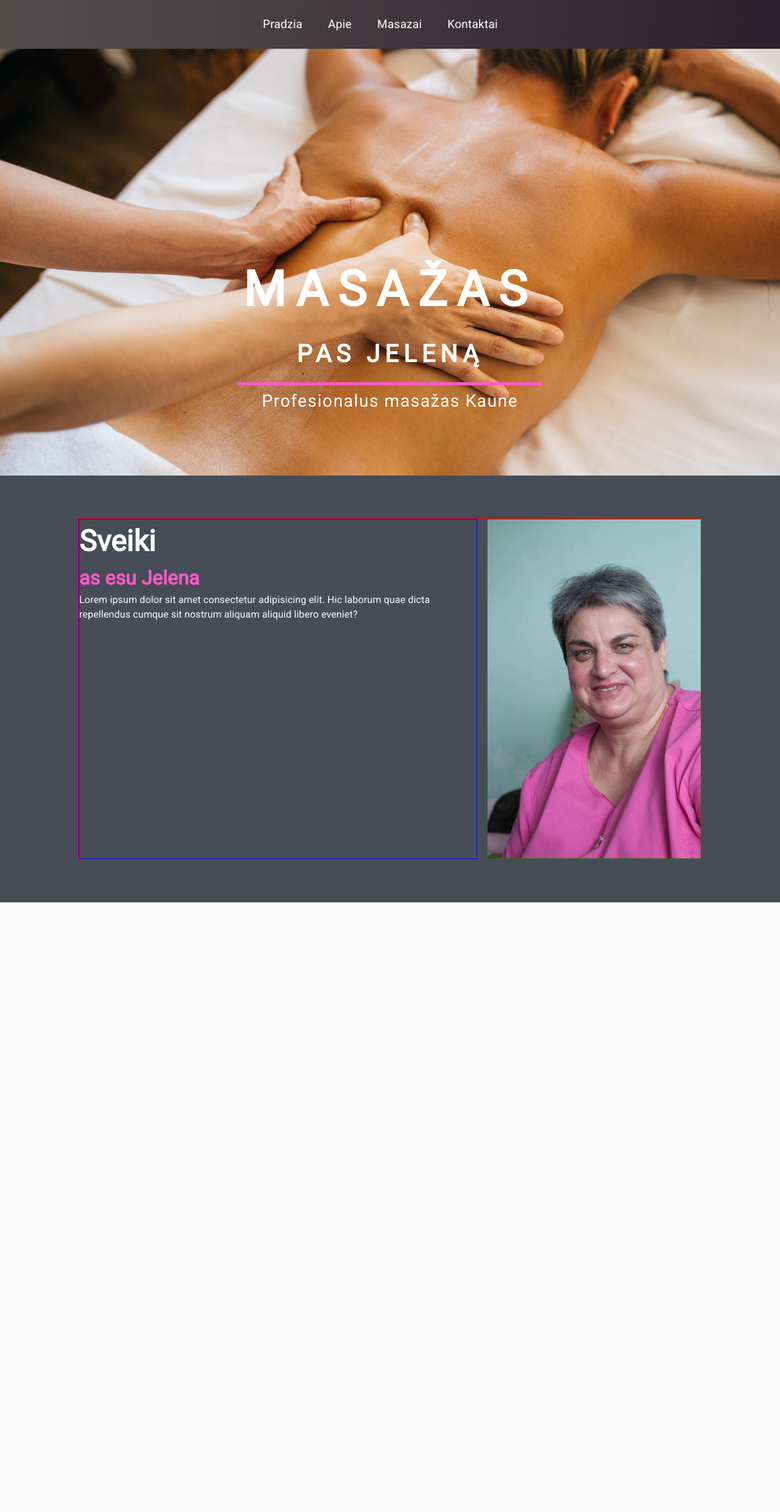
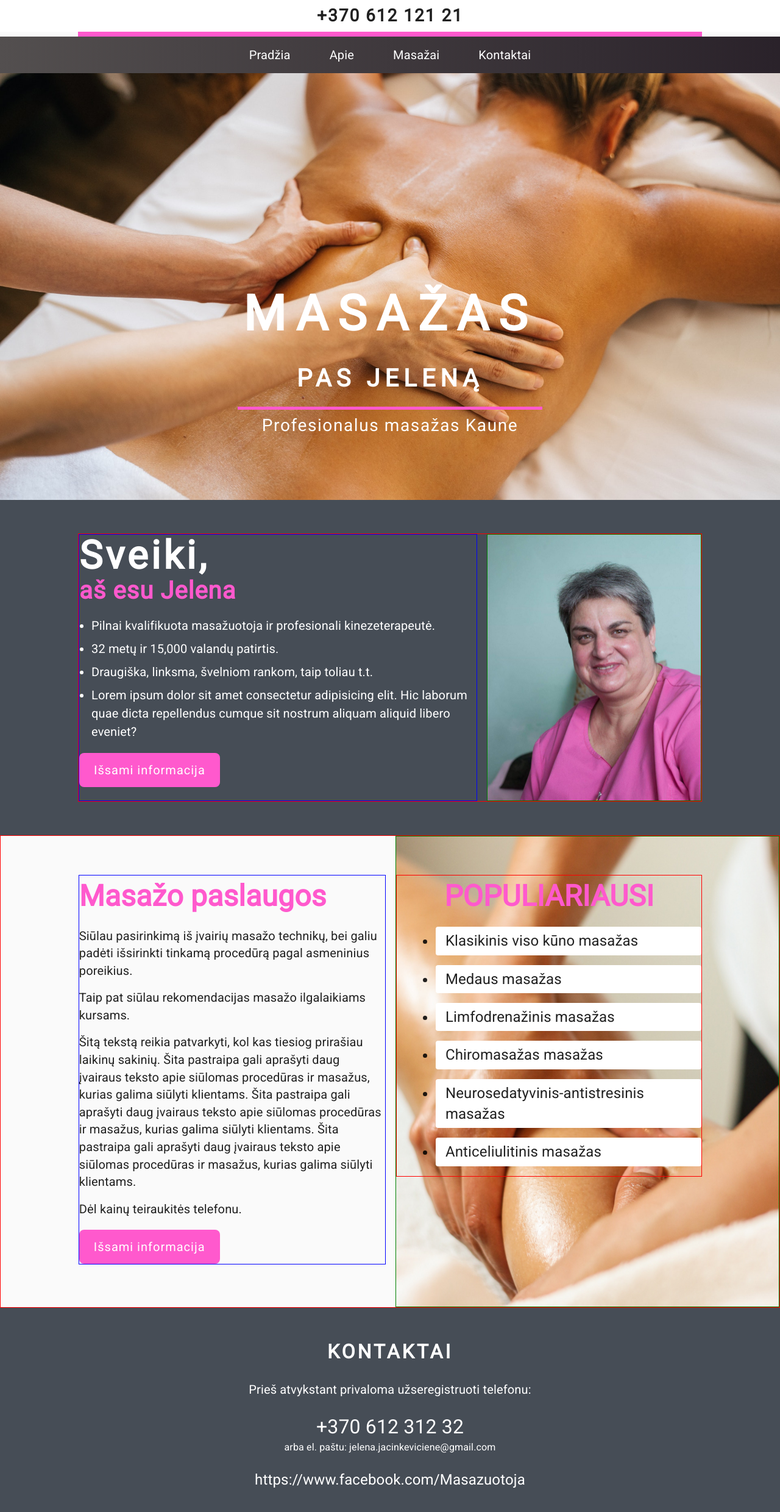
Before and after one commit to irgipaulius/website-masazai.net, a React (Create React App) app: page / in a window 1280 px wide. Shown: the top 2480 px of the page at 61% size. Before the commit the page ends 1480 px from the top, so only its background shows below. Built offline with nearby package versions, Linux system fonts and the light colour scheme.

Commit message:
CSS update + mob. in NavBar + Main component + Contact component

```diff
--- a/src/App.css
+++ b/src/App.css
@@ -1,4 +1,4 @@
-.App {
+/* .App {
   text-align: center;
 }
 
@@ -35,4 +35,4 @@
   to {
     transform: rotate(360deg);
   }
-}
+} */
--- a/src/App.js
+++ b/src/App.js
@@ -5,6 +5,8 @@ import "fontsource-roboto";
 import NavBar from "./components/NavBar";
 import Hero from "./components/Hero";
 import About from "./components/About";
+import Main from "./components/Main";
+import Contact from "./components/Contact";
 
 function App() {
   return (
@@ -13,6 +15,8 @@ function App() {
       <NavBar />
       <Hero />
       <About />
+      <Main />
+      <Contact />
     </div>
   );
 }
--- a/src/components/About.css
+++ b/src/components/About.css
@@ -8,7 +8,7 @@
   background-color: #464D56;
   max-width: 100%;
   /* height: auto; */
-  height: 700px;
+  height: 550px;
 
   display: flex;
   /* flex-direction: column; */
@@ -30,7 +30,7 @@
   flex-direction: row;
   justify-content: space-between;
   /* align-items: center; */
-  gap: 1rem;
+  gap: 16px;
 
   border: 1px solid red;
 }
@@ -41,8 +41,8 @@
 
   /* display: flex;
   flex-direction: column;
-  justify-content: flex-start;
-  align-items: flex-start; */
+  justify-content: space-between; */
+  /* align-items: flex-start; */
 
   text-align: left;
   line-height: 1.5;
@@ -64,17 +64,42 @@
 }
 
 .about__title {
-  font-size: 3rem;
-  /* letter-spacing: 1rem; */
+  font-size: 64px;
+  line-height: 1.1;
+  letter-spacing: 5px;
   font-weight: bold;
 }
 .about__subtitle {
-  font-size: 2rem;
-  /* letter-spacing: 0.5rem; */
+  font-size: 40px;
+  line-height: 1.1;
+  letter-spacing: 1px;
   font-weight: bold;
   color: #FF59CD;
+  margin-bottom: 20px;
 }
 .about__text {
-  font-size: 1rem;
+  font-size: 20px;
+  padding: 0 0 0 20px;
   /* letter-spacing: 0.1rem; */
 }
+
+.about__text li {
+  margin-bottom: 8px;
+}
+.about__text li:last-child {
+  margin-bottom: 0;
+}
+
+.about__btn {
+  background-color: #FF59CD;
+  color: white;
+  border: none;
+  border-radius: 8px;
+  padding: 16px 24px;
+  /* margin: 16px 0; */
+  font-family: inherit;
+  font-size: 20px;
+  cursor: pointer;
+  margin-top: 20px;
+  letter-spacing: 1px;
+}
--- a/src/components/About.js
+++ b/src/components/About.js
@@ -7,9 +7,19 @@ export default function About() {
     <div className="about">
       <div className="about__content">
         <div className="about__text__container">
-          <p className="about__title">Sveiki</p>
-          <p className="about__subtitle">as esu Jelena</p>
-          <p className="about__text">Lorem ipsum dolor sit amet consectetur adipisicing elit. Hic laborum quae dicta repellendus cumque sit nostrum aliquam aliquid libero eveniet?</p>
+          <p className="about__title">Sveiki,</p>
+          <p className="about__subtitle">aš esu Jelena</p>
+          <ul className="about__text">
+            <li>Pilnai kvalifikuota masažuotoja ir profesionali kinezeterapeutė.</li>
+            <li>32 metų ir 15,000 valandų patirtis.</li>
+            <li>Draugiška, linksma, švelniom rankom, taip toliau t.t.</li>
+            <li>
+              Lorem ipsum dolor sit amet consectetur adipisicing elit. Hic laborum quae dicta
+              repellendus cumque sit nostrum aliquam aliquid libero eveniet?
+            </li>
+          </ul>
+
+          <button className="about__btn">Išsami informacija</button>
         </div>
         <div className="about__image__container">
           <img className="about__image" src="/images/profile.jpeg" alt="" />
--- /dev/null
+++ b/src/components/Contact.css
@@ -0,0 +1,54 @@
+* {
+  box-sizing: border-box;
+  margin: 0;
+  padding: 0;
+}
+
+.contact {
+  background-color: #464d56;
+  max-width: 100%;
+  /* height: auto; */
+  height: 350px;
+
+  display: flex;
+  flex-direction: column;
+  justify-content: center;
+  align-items: center;
+  gap: 24px;
+
+  color: white;
+}
+
+.contact__title {
+  font-size: 32px;
+  font-weight: bold;
+  letter-spacing: 4px;
+}
+
+.contact__subtitle {
+  font-size: 20px;
+}
+
+.contact__mob__email {
+  display: flex;
+  flex-direction: column;
+  justify-content: center;
+  align-items: center;
+}
+
+.mob {
+  font-size: 32px;
+}
+
+.email {
+  font-size: 16px;
+}
+
+.contact__facebook {
+  font-size: 24px;
+}
+
+a {
+  text-decoration: none;
+  color: white;
+}
--- /dev/null
+++ b/src/components/Contact.js
@@ -0,0 +1,22 @@
+import React from "react";
+
+import "./Contact.css";
+
+export default function Contact() {
+  return (
+    <div className="contact">
+      <p className="contact__title">KONTAKTAI</p>
+      <p className="contact__subtitle">Prieš atvykstant privaloma užseregistruoti telefonu:</p>
+      <div className="contact__mob__email">
+        <p className="mob">+370 612 312 32</p>
+        <p className="email">
+          arba el. paštu:{" "}
+          <a href="mailto:jelena.jacinkeviciene@gmail.com">jelena.jacinkeviciene@gmail.com</a>
+        </p>
+      </div>
+      <p className="contact__facebook">
+        <a href="https://www.facebook.com/Masazuotoja">https://www.facebook.com/Masazuotoja</a>
+      </p>
+    </div>
+  );
+}
--- a/src/components/Hero.css
+++ b/src/components/Hero.css
@@ -32,7 +32,7 @@
   flex-direction: column;
   justify-content: flex-end;
   align-items: center;
-  gap: 1rem;
+  gap: 16px;
 
   line-height: 1.5;
   text-align: center;
--- /dev/null
+++ b/src/components/Main.css
@@ -0,0 +1,106 @@
+* {
+  box-sizing: border-box;
+  margin: 0;
+  padding: 0;
+}
+
+.main {
+  max-width: 100%;
+  height: 775px;
+  display: flex;
+  flex-direction: row;
+  justify-content: center;
+  align-items: center;
+}
+
+.main__content {
+  display: flex;
+  flex-direction: row;
+  justify-content: center;
+  align-items: flex-start;
+
+  width: 100%;
+  height: 100%;
+  gap: 16px;
+
+  border: 1px solid red;
+}
+
+.main__text__container {
+  width: 40%;
+  margin-left: 10%;
+  margin-top: 5%;
+  /* padding-right: 1rem; */
+  /* height: 80%; */
+  border: 1px solid blue;
+}
+
+.main__image__container {
+  width: 50%;
+  height: 100%;
+  background-image: url("/public/images/temp_main-image-container.jpg");
+  background-position: center;
+  background-repeat: no-repeat;
+  background-size: cover;
+
+  display: flex;
+  /* flex-direction: column; */
+  justify-content: flex-start;
+  align-items: flex-start;
+
+  border: 1px solid green;
+}
+
+.points__container {
+  width: 80%;
+  /* height: 80%; */
+  margin-top: 10%;
+
+  border: 1px solid red;
+}
+
+
+.main__title, .points__container__title {
+  font-size: 48px;
+  margin-bottom: 16px;
+  /* letter-spacing: 1rem; */
+  font-weight: bold;
+  color: #FF59CD;
+}
+.points__container__title {
+  text-align: center;
+}
+.main__text {
+  font-size: 20px;
+  margin-bottom: 16px;
+}
+.main__text:last-of-type {
+  margin-bottom: 0;
+}
+
+.main__btn {
+  background-color: #FF59CD;
+  color: white;
+  border: none;
+  border-radius: 8px;
+  padding: 16px 24px;
+  /* margin: 16px 0; */
+  font-family: inherit;
+  font-size: 20px;
+  cursor: pointer;
+  margin-top: 20px;
+  letter-spacing: 1px;
+}
+
+.points__text {
+  font-size: 24px;
+  padding: 0 0 0 64px;
+  /* letter-spacing: 0.1rem; */
+}
+.points__text li {
+  margin-bottom: 16px;
+  background-color: white;
+  padding: 6px 16px;
+  border-radius: 4px;
+
+}
--- /dev/null
+++ b/src/components/Main.js
@@ -0,0 +1,48 @@
+import React from "react";
+
+import "./Main.css";
+
+function Main() {
+  return (
+    <div className="main">
+      <div className="main__content">
+        <div className="main__text__container">
+          <p className="main__title">Masažo paslaugos</p>
+          <p className="main__text">
+            Siūlau pasirinkimą iš įvairių masažo technikų, bei galiu padėti išsirinkti tinkamą
+            procedūrą pagal asmeninius poreikius.
+          </p>
+          <p className="main__text">Taip pat siūlau rekomendacijas masažo ilgalaikiams kursams. </p>
+          <p className="main__text">
+            Šitą tekstą reikia patvarkyti, kol kas tiesiog prirašiau laikinų sakinių. Šita pastraipa
+            gali aprašyti daug įvairaus teksto apie siūlomas procedūras ir masažus, kurias galima
+            siūlyti klientams. Šita pastraipa gali aprašyti daug įvairaus teksto apie siūlomas
+            procedūras ir masažus, kurias galima siūlyti klientams. Šita pastraipa gali aprašyti
+            daug įvairaus teksto apie siūlomas procedūras ir masažus, kurias galima siūlyti
+            klientams.
+          </p>
+          <p className="main__text">Dėl kainų teiraukitės telefonu.</p>
+          <button className="main__btn">Išsami informacija</button>
+        </div>
+        <div className="main__image__container">
+          {/* <div className="image__container">
+            <img className="main__image" src="/images/temp_main-image-container.jpg" alt="" />
+          </div> */}
+          <div className="points__container">
+            <p className="points__container__title">POPULIARIAUSI</p>
+            <ul className="points__text">
+              <li>Klasikinis viso kūno masažas</li>
+              <li>Medaus masažas</li>
+              <li>Limfodrenažinis masažas</li>
+              <li>Chiromasažas masažas</li>
+              <li>Neurosedatyvinis-antistresinis masažas</li>
+              <li>Anticeliulitinis masažas</li>
+            </ul>
+          </div>
+        </div>
+      </div>
+    </div>
+  );
+}
+
+export default Main;
--- a/src/components/NavBar.css
+++ b/src/components/NavBar.css
@@ -1,24 +1,81 @@
 .navbar {
-  background: linear-gradient(90deg, rgb(83, 79, 79) 0%, rgb(42, 34, 42) 100%);
-  height: 80px;
+  /* height: 138px; */
   display: flex;
-  justify-content: center;
+  flex-direction: column;
+  /* justify-content: center; */
   align-items: center;
-  font-size: 1.2rem;
+  font-size: 20px;
   position: sticky;
   top: 0;
   z-index: 999;
 }
 
-.navbar-container {
+.navbar__mob {
+  background-color: white;
+  width: 100%;
+  display: flex;
+  flex-direction: column;
+  justify-content: center;
+  align-items: center;
+  height: 52px;
+  font-size: 28px;
+  font-weight: bold;
+  letter-spacing: 2px;
+}
+
+.navbar__line {
+  height: 8px;
+  background-color: #ff59cd;
+  width: 80%;
+}
+
+.navbar__container {
+  background: linear-gradient(90deg, rgb(83, 79, 79) 0%, rgb(42, 34, 42) 100%);
   display: flex;
   justify-content: center;
   align-items: center;
-  height: 80px;
-  max-width: 1500px;
+  width: 100%;
+  height: 60px;
 }
 
-.navbar-logo {
+.nav__menu {
+  list-style: none;
+  display: flex;
+  /* justify-content: center; */
+  /* align-items: center; */
+  gap: 64px;
+}
+
+.nav_item {
+  height: 76px;
+  cursor: pointer;
+}
+
+.nav_links {
+  color: #fff;
+  display: flex;
+  align-items: center;
+  height: 100%;
+}
+
+.nav_links:hover {
+  border-bottom: 8px solid #ff59cd;
+  transition: all 0.2s ease-out;
+}
+
+/* .fa-bars {
+  color: #fff;
+}
+
+.nav-links-mobile {
+  display: none;
+}
+
+.menu-icon {
+  display: none;
+} */
+
+/* .navbar-logo {
   color: #fff;
   justify-self: start;
   margin-left: 20px;
@@ -32,48 +89,8 @@
 .fa-typo3 {
   margin-left: 0.5rem;
   font-size: 1.8rem;
-}
+} */
 
-.nav-menu {
-  display: grid;
-  grid-template-columns: repeat(4, auto);
-  grid-gap: 10px;
-  list-style: none;
-  text-align: center;
-  width: 60vw;
-  justify-content: center;
-  margin-right: 2rem;
-}
-
-.nav-item {
-  height: 80px;
-}
-
-.nav-links {
-  color: #fff;
-  display: flex;
-  align-items: center;
-  text-decoration: none;
-  padding: 0.5rem 1rem;
-  height: 100%;
-}
-
-.nav-links:hover {
-  border-bottom: 4px solid #fff;
-  transition: all 0.2s ease-out;
-}
-
-.fa-bars {
-  color: #fff;
-}
-
-.nav-links-mobile {
-  display: none;
-}
-
-.menu-icon {
-  display: none;
-}
 /*
 @media screen and (max-width: 960px) {
   .NavbarItems {
--- a/src/components/NavBar.js
+++ b/src/components/NavBar.js
@@ -10,11 +10,13 @@ export default function Navbar() {
   return (
     <>
       <nav className="navbar">
-        <div className="navbar-container">
-          <ul className="nav-menu">
-            {["Pradzia", "Apie", "Masazai", "Kontaktai"].map((buttonText) => (
-              <li className="nav-item">
-                <div className="nav-links" onClick={closeMobileMenu}>
+        <div className="navbar__mob">+370 612 121 21</div>
+        <div className="navbar__line"/>
+        <div className="navbar__container">
+          <ul className="nav__menu">
+            {["Pradžia", "Apie", "Masažai", "Kontaktai"].map((buttonText) => (
+              <li className="nav_item">
+                <div className="nav_links" onClick={closeMobileMenu}>
                   {buttonText}
                 </div>
               </li>
```
Also changed, not shown: public/images/temp_main-image-container.jpg (added).
